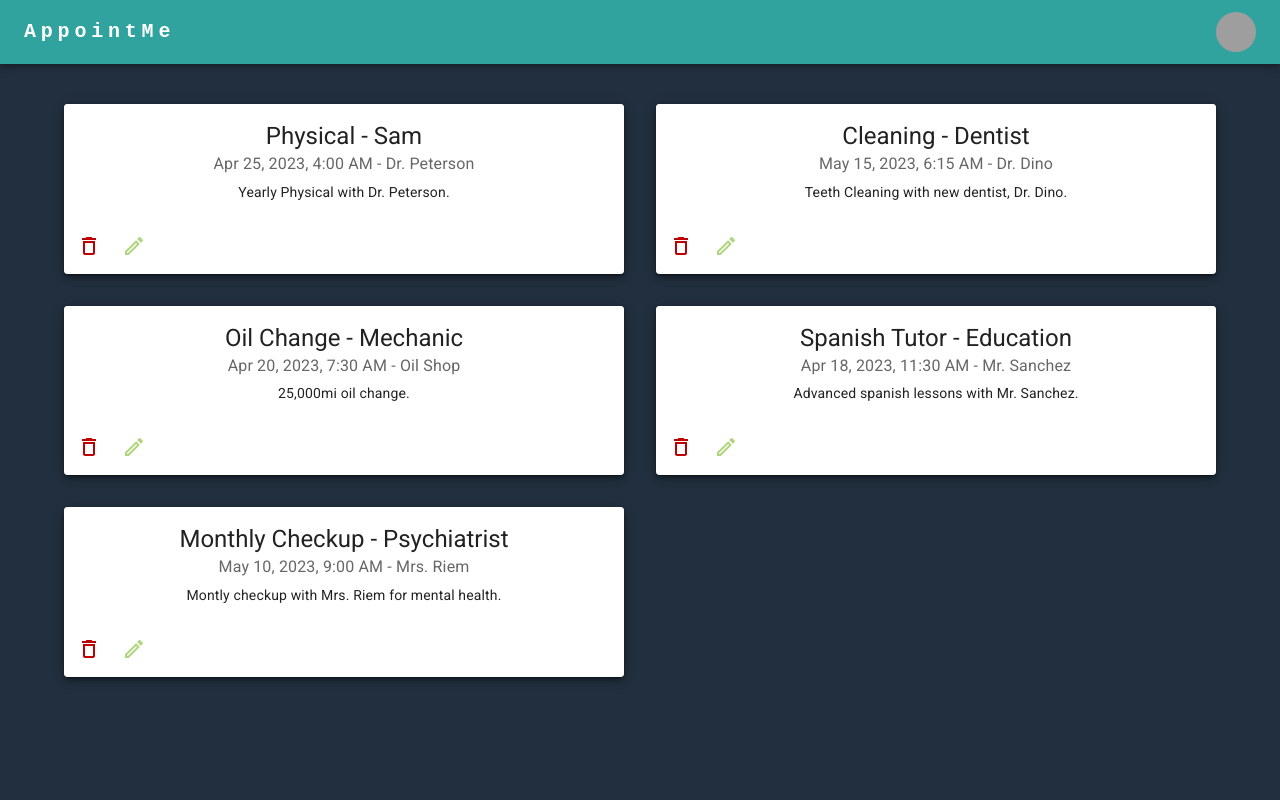
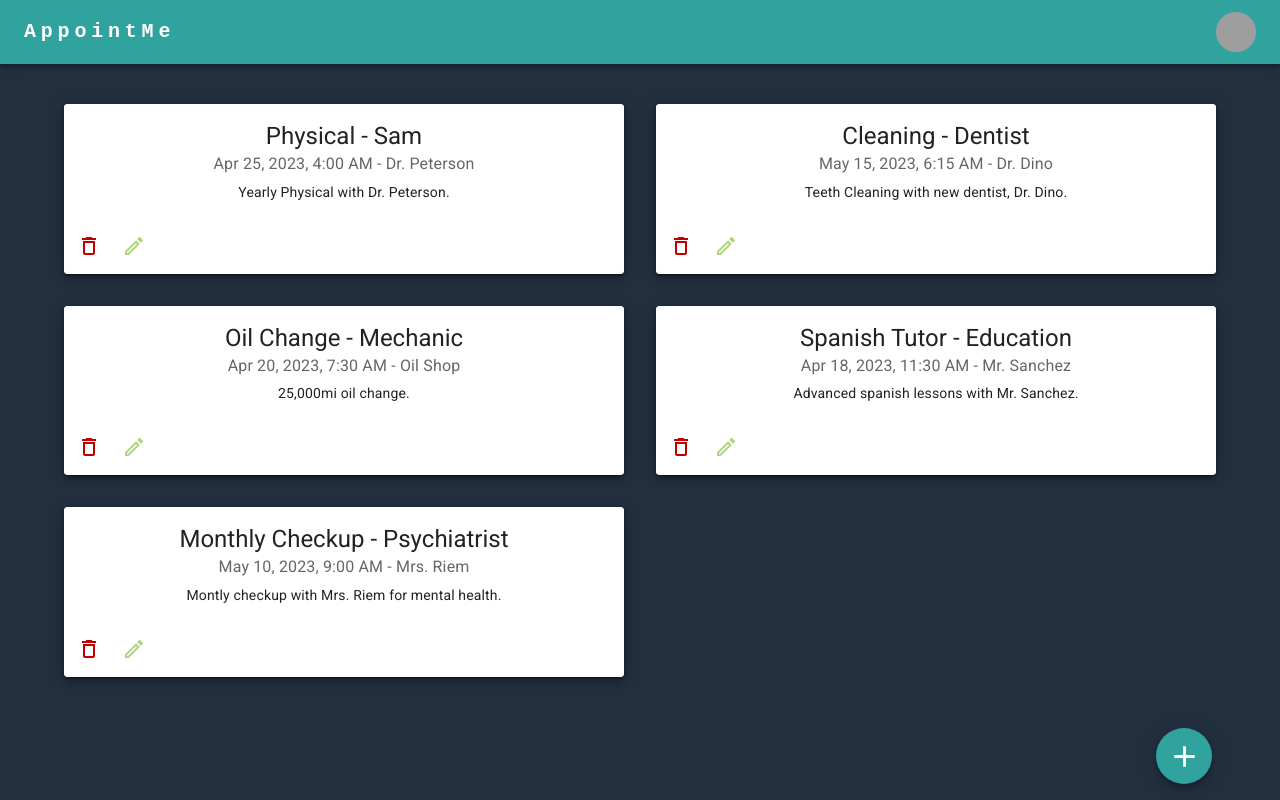
Before and after one commit to miguellopez-dev/appointMe, a React (Create React App) app: page / in a window 1280 px wide. Built offline with nearby package versions, Linux system fonts and the light colour scheme; grey boxes are pictures that could not be loaded.

Commit message:
Add button

```diff
--- a/src/pages/AppointmentPage.js
+++ b/src/pages/AppointmentPage.js
@@ -1,8 +1,17 @@
-import { Container, Box } from "@mui/material";
+import { Container, Box, Fab, styled } from "@mui/material";
+import AddIcon from '@mui/icons-material/Add';
 import AppointmentList from "../features/appointment/AppointmentList";
 import SideBar from '../components/SideBar'
 
 const AppointmentPage = () => {
+    const StyledFab = styled(Fab)({
+        position: 'fixed',
+        zIndex: 1,
+        bottom: 16,
+        left: '85%',
+        right: 0,
+        margin: '0 auto',
+    });
 
     return (
         <Box >
@@ -10,6 +19,9 @@ const AppointmentPage = () => {
             <Container>
                 <AppointmentList />
             </Container>
+            <StyledFab color='secondary'>
+                <AddIcon fontSize='large' />
+            </StyledFab>
         </Box>
     );
 }
```
